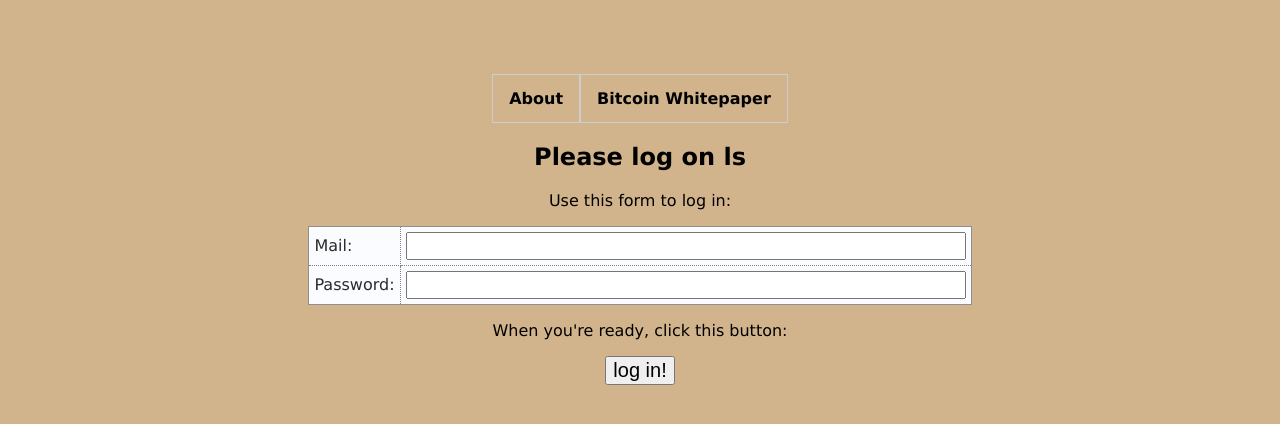
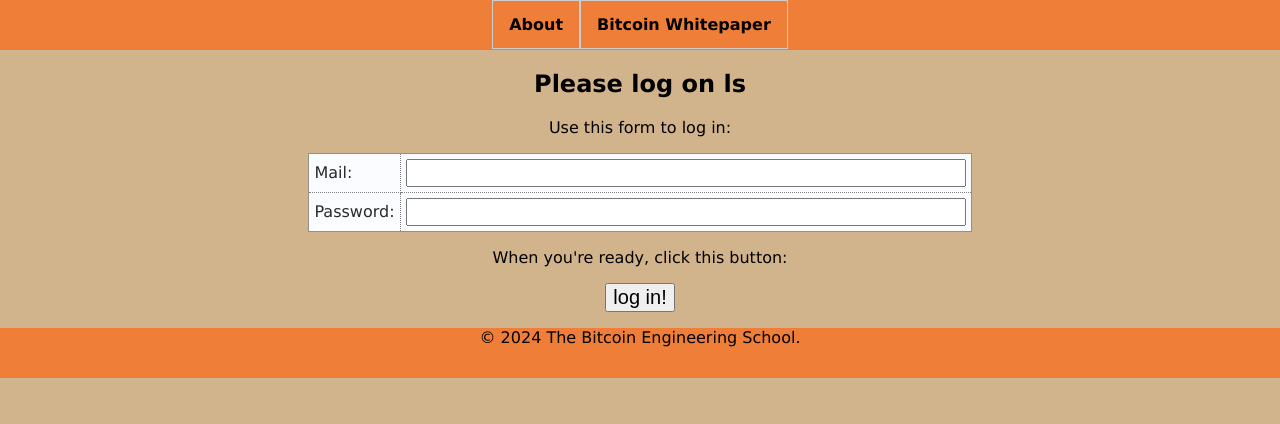
Before and after one commit to AlphonseMehounme/Bitcoin-Engineering-School, a Flask app: page /login_ld in a window 1280 px wide. Shown: the top 424 px of the page. Run offline with Flask 3, Linux system fonts and the light colour scheme; some libraries are stand-ins or nearby versions.

Commit message:
Update body styling

```diff
--- a/api/v1/app.py
+++ b/api/v1/app.py
@@ -6,11 +6,11 @@ import json
 app = Flask(__name__)
 app.register_blueprint(app_views)
 
-@app.route('/home')
+@app.route('/join')
 def index() -> str:
     return render_template('home.html', the_title='welcome on BES')
 
-@app.route('/bes')
+@app.route('/')
 def bes() -> str:
     return render_template('landing_page.html', the_title='welcome on BES')
 
--- a/api/v1/static/css/style.css
+++ b/api/v1/static/css/style.css
@@ -1,3 +1,15 @@
+header {
+    height: 50px;
+    background-color: #ef7e38;
+}
+
+footer {
+    height: 50px;
+    background-color: #ef7e38;
+    text-align: center;
+    bottom: 0;
+}
+
 nav ul {
   list-style-type: none;
   display: flex;
@@ -18,7 +30,8 @@ nav ul li a {
   color: black;
   text-align: center;
   padding: 14px 16px;
-  text-decoration: none;}
+  text-decoration: none;
+}
 
 .feature-section {
     text-align: center;
@@ -42,7 +55,6 @@ nav ul li a {
     width: 300px;
     height: 300px;
     object-fit: cover;
-
     margin-bottom: 20px;
 }
 
@@ -69,7 +81,6 @@ nav ul li a {
 .partner-image {
   width: 300px;
   height: 300px;
-
   margin-bottom: 20px;
 }
 
@@ -97,8 +108,6 @@ nav ul li a {
 .graduate-logo {
   width: 200px;
   height: 200px;
-
-
   margin-bottom: 20px;
 }
 
@@ -118,7 +127,6 @@ nav ul li a {
 
 .team-member {
   display: inline-block;
-
   margin-bottom: 30px;
 }
 
@@ -195,36 +203,43 @@ body {
     font-family:      Verdana, Geneva, Arial, sans-serif;
     font-size:        medium;
     background-color: tan;
-    margin-top:       5%;
-    margin-bottom:    5%;
-    margin-left:      10%;
-    margin-right:     10%;
-    padding:          10px 10px 10px 10px;
+    margin-top:       0;
+    margin-bottom:    0;
+    margin-left:      0;
+    margin-right:     0;
+    padding:          0;
   }
+
 a {
     text-decoration:  none;
     font-weight:      600;
 }
+
 a:hover {
     text-decoration:  underline;
 }
+
 a img {
     border:           0;
 }
+
 h2 {
     font-size:        150%;
     text-align: center;
 }
+
 table {
     margin-left:      20px;
     margin-right:     20px;
     caption-side:     bottom;
     border-collapse:  collapse;
 }
+
 td, th {
     padding:          5px;
     text-align:       left;
   }
+
 .copyright {
     font-size:        75%;
     font-style:       italic;
@@ -286,7 +301,7 @@ body {
       position: relative;
       bottom: 0;
       left: 0;
-      width: 30%;
+      width: 100%;
       height: 100%;
       background-color: rgba(0, 0, 0, 0.5);
       display: flex;
--- a/api/v1/templates/base.html
+++ b/api/v1/templates/base.html
@@ -8,15 +8,20 @@
     <script src="https://code.jquery.com/jquery-3.2.1.min.js"></script>
 </head>
 <body>
+    <header>
         <nav>
 	    <ul>
 	        <li><a href="#about">About</a></li>
                 <li><a href="../static/files/bitcoin.pdf">Bitcoin Whitepaper</a></li>
             </ul>
         </nav>
+    </header>
     {% block body %}
 
     {% endblock %}
+    <footer>
+	<p>© 2024 The Bitcoin Engineering School.</p>
+    </footer>
     <script src="static/js/script.js"></script>
 </body>
 </html>
--- a/api/v1/templates/landing_page.html
+++ b/api/v1/templates/landing_page.html
@@ -1,9 +1,10 @@
 {% extends 'base.html' %}
 {% block body %}
-<h2>{{ the_title }}</h2>
+<!-- <h2>{{ the_title }}</h2>-->
 <div class="bannière">
     <section class="banner">
         <div class="overlay">
+	    <h1>The Bitcoin Engineering School</h1>
             <h2>The next gen Bitcoin Engineers are born here…</h2>
             <button>Join Us Today</button>
         </div>
```
Lines whose indentation alone changed are shown as unchanged.
